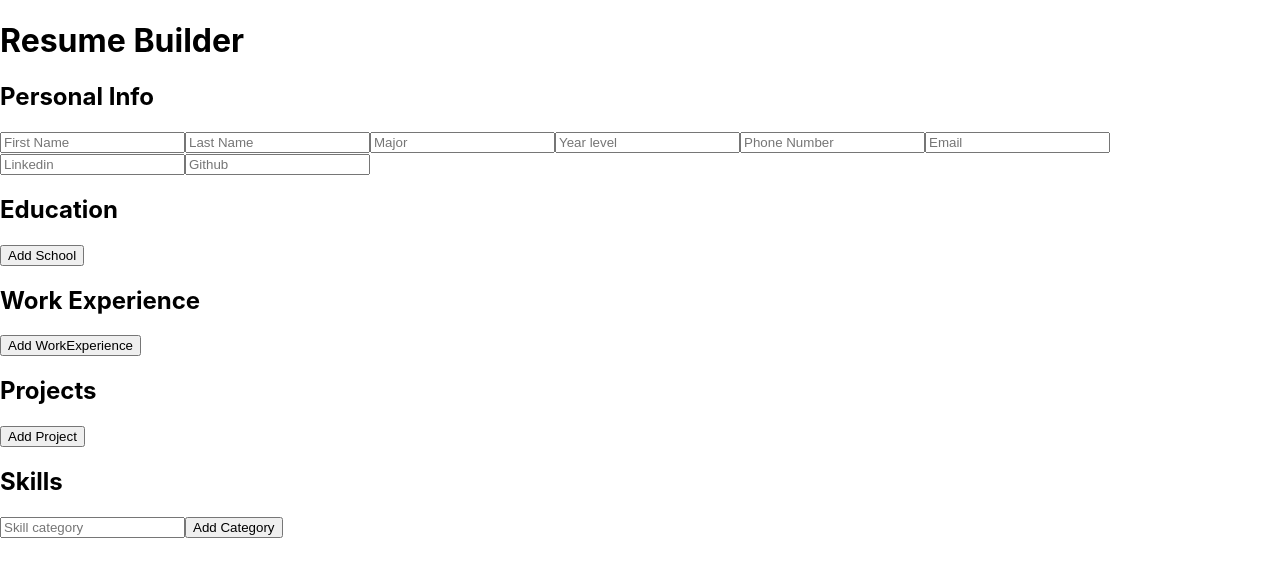
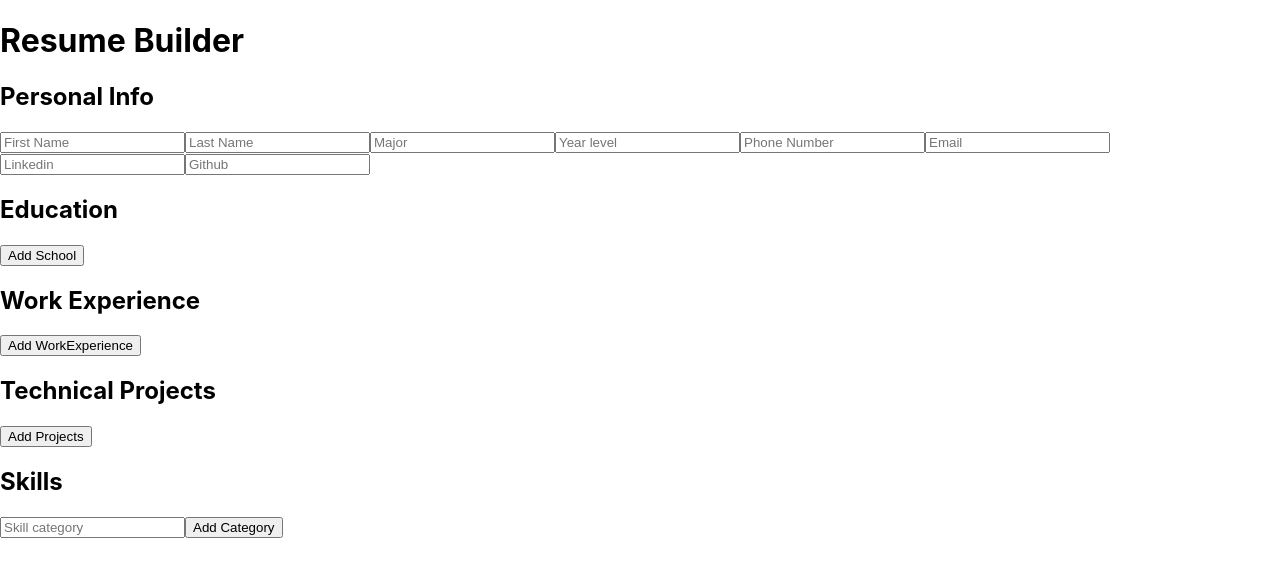
Before and after one commit to ycheng11065/Resume-Builder, a React (Create React App) app: page / in a window 1280 px wide. Shown: the top 576 px of the page. Built offline with nearby package versions, Linux system fonts and the light colour scheme.

Commit message:
usual commit

```diff
--- a/src/components/Projects.js
+++ b/src/components/Projects.js
@@ -1,87 +1,53 @@
-import React, { Component } from "react";
+import React from "react";
+import DynamicComponents from "./DynamicComponents";
 
-class Projects extends Component {
-  constructor() {
-    super();
-
-    this.state = {
-      projects: [],
-      inputValues: {},
-    };
-  }
-
-  handleChange = (projectId) => (e) => {
-    const { name, value } = e.target;
-    this.setState({
-      inputValues: {
-        ...this.state.inputValues,
-        [projectId]: {
-          ...this.state.inputValues[projectId],
-         [name]: value,
-        },
-      },
-    });
-  };
-
-  addProject = () => {
-    const { projects, inputValues } = this.state;
-    const projectCount = projects.length;
-    const projectId = `Project-${projectCount + 1}`;
-
-    this.setState({
-      projects: [ ...projects, projectId ],
-      inputValues: {
-        ...inputValues,
-        [projectId]: {
+class Projects extends DynamicComponents {
+  constructor(props) {
+    super(props, {
+      itemName: "Projects",
+      title: "Technical Projects",
+      defaultInputValues: {
         name: "",
         technology: "",
         date: "",
         description: "",
       },
-      },
     });
-  };
+  }
 
-  render() {
-    const { projects, inputValues } = this.state;
+  renderInputs(projectId, inputValues, handleChange) {
 
     return (
       <div>
-        <h2>Projects</h2>
-        <button onClick={this.addProject}>Add Project</button>
-        {projects.map(projectId => (
-          <div key={projectId}>
         <input
           type="text"
           name="name"
           placeholder="Project Name"
           value={inputValues[projectId]["name"]}
-              onChange={this.handleChange(projectId)}
+          onChange={handleChange}
         />
         <input
           type="text"
           name="technology"
           placeholder="Technology used"
           value={inputValues[projectId]["technology"]}
-              onChange={this.handleChange(projectId)}
+          onChange={handleChange}
         />
         <input
           type="text"
           name="date"
           placeholder="Date"
           value={inputValues[projectId]["date"]}
-              onChange={this.handleChange(projectId)}
+          onChange={handleChange}
         />
         <textarea
           name="description"
           placeholder="Description"
           value={inputValues[projectId]["description"]}
-              onChange={this.handleChange(projectId)}
+          onChange={handleChange}
           rows="4"
           cols="50"
         />
-          </div>
-        ))}
       </div>
     );
   }
```
Lines whose indentation alone changed are shown as unchanged.
